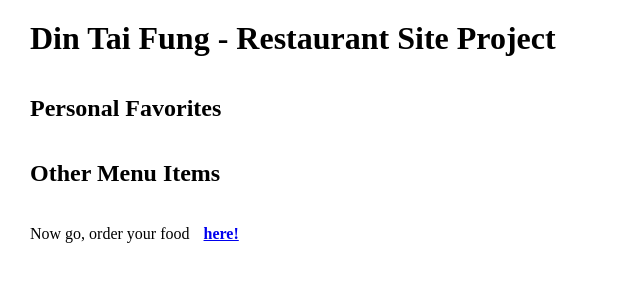
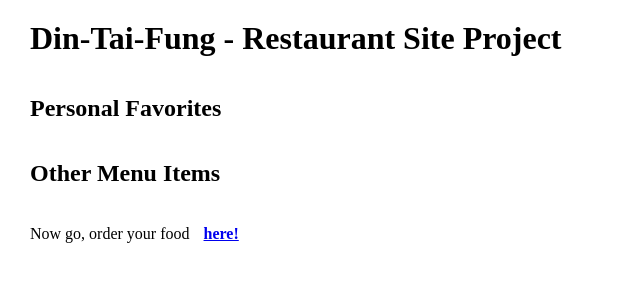
Before and after one commit to aiden5828/Restaurant-Site-Project, a plain HTML site: page index.html in a window 1280 px wide. Shown: the whole page, without its empty margins (0-640 px from the left). Drawn offline with Linux system fonts and the light colour scheme.

Commit message:
minor title update

```diff
--- a/index.html
+++ b/index.html
@@ -5,11 +5,11 @@
     <meta charset="utf-8">
     <link rel="stylesheet" href="./style.css">
 
-    <title>Din Tai Fung - Restaurant Site Project</title>
+    <title>Din-Tai-Fung - Restaurant Site Project</title>
 </head>
 
 <body>
-    <h1>Din Tai Fung - Restaurant Site Project</h1>
+    <h1>Din-Tai-Fung - Restaurant Site Project</h1>
 
     <br>
 
```
